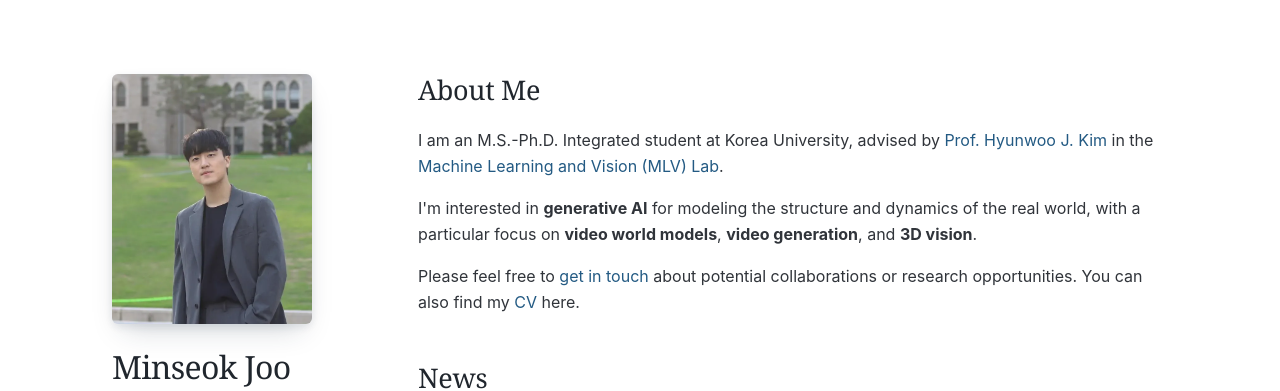
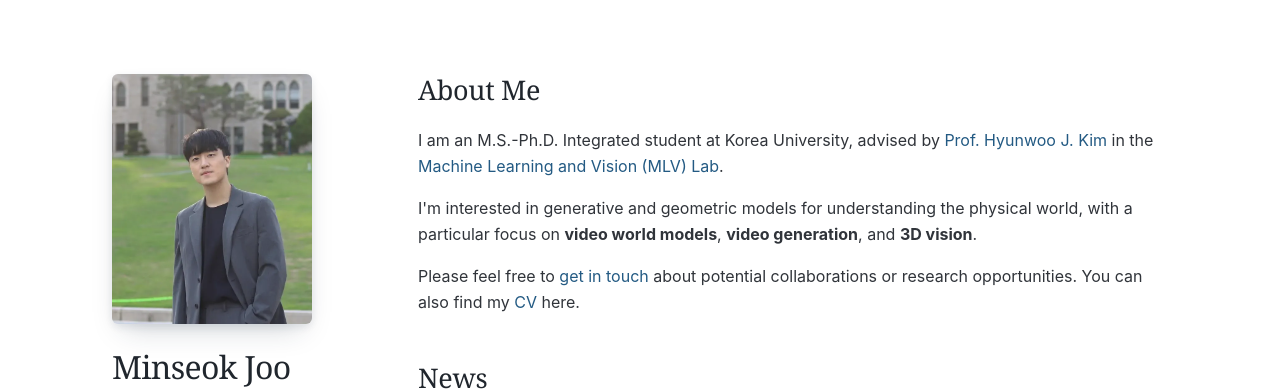
Before and after one commit to zoomkinseok/zoomkinseok.github.io, a Jekyll site: the page built from _pages/about.md, in a window 1280 px wide and 900 px high. Shown: the top 391 px of the window. Built offline with Jekyll 4.4.1, drawn with Linux system fonts in a browser that asks for light colours; some web fonts are replaced.

Commit message:
Update CV and align research interests with it
- Replace the CV with the proofread November 2026 version
- Use the CV's research-interest sentence in About and the site/page descriptions
- Refresh the link-preview card topics

Co-Authored-By: Claude Opus 5.5 <noreply@anthropic.com>
Claude-Session: https://claude.ai/code/session_013XgxqZ3qAfEGUeGgB3itLq

```diff
--- a/_config.yml
+++ b/_config.yml
@@ -12,7 +12,7 @@ site_theme               : "default" # The available themes options are "default
 title                    : "Minseok Joo"
 title_separator          : "-"
 name                     : &name "Minseok Joo"
-description              : &description "Minseok Joo — generative AI, video world models, video generation, and 3D vision at Korea University."
+description              : &description "Minseok Joo — generative and geometric models for the physical world: video world models, video generation, and 3D vision at Korea University."
 url                      : "https://zoomkinseok.github.io" # The base hostname & protocol for your site e.g. "https://[your GitHub username].github.io",
                                                            # or if you already have some other page hosted on Github then use "https://[your GitHub username].github.io/[Your Repo Name]"
 baseurl                  : "" # the subpath of your site, e.g. "/blog"
@@ -36,7 +36,7 @@ author:
   email_display    : "wlgkcjf87 [at] korea.ac.kr"
 
   # Academic websites
-  cv_url           : "/files/Minseok_Joo_CV.pdf?v=f1209879ff4b"
+  cv_url           : "/files/Minseok_Joo_CV.pdf?v=807f17a3d1a0"
   academia         : # URL
   arxiv            : # URL - Update with the correct link to your profile
   googlescholar    : "https://scholar.google.com/citations?hl=ko&user=5_vHkRoAAAAJ"
--- a/_pages/about.md
+++ b/_pages/about.md
@@ -2,7 +2,7 @@
 layout: academic
 permalink: /
 title: "About"
-description: "Minseok Joo is an M.S.-Ph.D. Integrated student at Korea University, interested in generative AI, video world models, video generation, and 3D vision."
+description: "Minseok Joo is an M.S.-Ph.D. Integrated student at Korea University, interested in generative and geometric models for understanding the physical world, with a focus on video world models, video generation, and 3D vision."
 redirect_from:
   - /about/
   - /about.html
@@ -11,7 +11,7 @@ redirect_from:
 <section id="about" class="about" aria-labelledby="about-heading">
   <h2 id="about-heading">About Me</h2>
   <p>I am an M.S.-Ph.D. Integrated student at Korea University, advised by <a href="https://scholar.google.com/citations?hl=en&amp;user=LfBoJt8AAAAJ&amp;view_op=list_works&amp;sortby=pubdate">Prof. Hyunwoo J. Kim</a> in the <a href="https://mlvlab.github.io/#/home">Machine Learning and Vision (MLV) Lab</a>.</p>
-  <p>I'm interested in <strong>generative AI</strong> for modeling the structure and dynamics of the real world, with a particular focus on <strong>video world models</strong>, <strong>video generation</strong>, and <strong>3D vision</strong>.</p>
+  <p>I'm interested in generative and geometric models for understanding the physical world, with a particular focus on <strong>video world models</strong>, <strong>video generation</strong>, and <strong>3D vision</strong>.</p>
   <p>Please feel free to <a href="mailto:{{ site.author.email }}">get in touch</a> about potential collaborations or research opportunities. You can also find my <a href="{{ site.author.cv_url | relative_url }}" target="_blank" rel="noopener" aria-label="CV (PDF, opens in a new tab)">CV</a> here.</p>
 </section>
 
```
Also changed, not shown: images/og-image.jpg, 1 other file.
